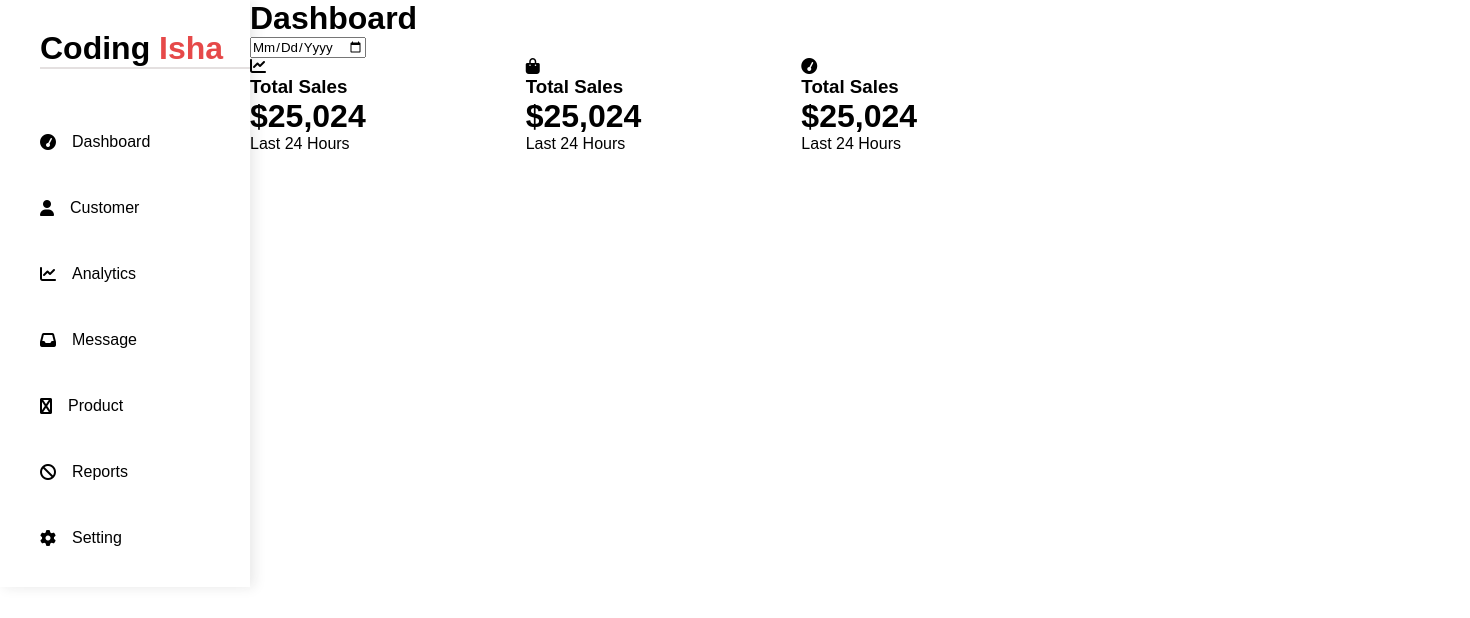
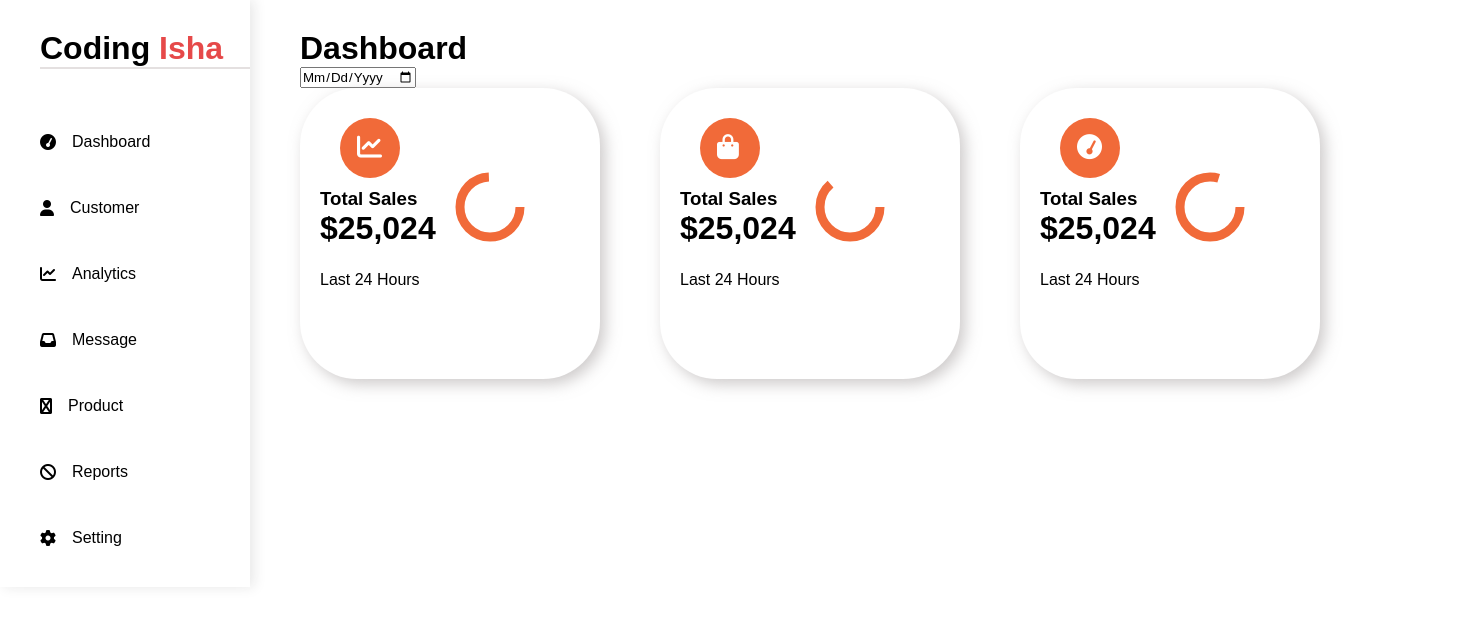
Before and after one commit to TechCharlie0/40-daysJS, a plain HTML site: page day 16/index.html in a window 1280 px wide. Shown: the whole page, 1470 px wide, since content can reach past the window. Drawn offline with Linux system fonts and the light colour scheme.

Commit message:
done dashboard

```diff
--- a/day 16/index.html
+++ b/day 16/index.html
@@ -13,6 +13,7 @@
       referrerpolicy="no-referrer"
     />
   </head>
+
   <body>
     <div class="whole-left">
       <div class="left">
@@ -47,21 +48,48 @@
         </div>
         <div class="justify-content-box">
           <div class="first-box">
-            <i class="fa fa-line-chart" aria-hidden="true"> </i>
+            <div class="first-icon">
+              <i class="fa fa-line-chart fa-2x" aria-hidden="true"> </i>
+            </div>
+            <div class="first-text">
               <h3>total sales</h3>
               <h1>$25,024</h1>
+            </div>
+            <div class="progress">
+              <svg>
+                <circle r="30" cy=" 40" cx="40"></circle>
+              </svg>
+            </div>
             <p>last 24 hours</p>
           </div>
           <div class="second-box">
+            <div class="second-icon">
               <i class="fa fa-shopping-bag" aria-hidden="true"></i>
+            </div>
+            <div class="second-text">
               <h3>total sales</h3>
               <h1>$25,024</h1>
+            </div>
+            <div class="progress">
+              <svg>
+                <circle r="30" cy=" 40" cx="40"></circle>
+              </svg>
+            </div>
             <p>last 24 hours</p>
           </div>
           <div class="third-box">
+            <div class="third-icon">
               <i class="fa fa-tachometer" aria-hidden="true"></i>
+            </div>
+            <div class="third-text">
               <h3>total sales</h3>
               <h1>$25,024</h1>
+            </div>
+            <div class="progress">
+              <svg>
+                <circle r="30" cy=" 40" cx="40"></circle>
+              </svg>
+            </div>
             <p>last 24 hours</p>
           </div>
         </div>
--- a/day 16/style.css
+++ b/day 16/style.css
@@ -61,10 +61,153 @@ body {
     transition: 2s;
 }
 
+.main-container {
+    padding: 30px 50px;
+}
+
 .justify-content-box {
     display: flex;
-    justify-content: space-around;
+    justify-content: space-evenly;
     flex-direction: row;
     align-items: center;
-    gap: 10rem;
+    gap: 60px;
 }
+
+.first-box {
+    box-shadow: 5px 5px 15px rgba(155, 149, 149, 0.5);
+    border-radius: 57px;
+}
+
+.first-box .first-icon {
+    position: relative;
+    left: 40px;
+    top: 30px;
+}
+
+.first-box .first-text {
+    position: relative;
+    top: 40px;
+    left: 20px;
+}
+
+.first-box p {
+    position: relative;
+    bottom: 90px;
+    left: 20px
+}
+
+.second-box {
+    box-shadow: 5px 5px 15px rgba(155, 149, 149, 0.5);
+    border-radius: 57px;
+
+}
+
+.second-box .second-icon {
+    position: relative;
+    left: 40px;
+    top: 30px;
+}
+
+.second-box .second-text {
+    position: relative;
+    top: 40px;
+    left: 20px;
+}
+
+.second-box p {
+    position: relative;
+    bottom: 90px;
+    left: 20px
+}
+
+.third-box {
+    box-shadow: 5px 5px 15px rgba(155, 149, 149, 0.5);
+    border-radius: 57px;
+}
+
+.third-box .third-icon {
+    position: relative;
+    left: 40px;
+    top: 30px;
+}
+
+.third-box .third-text {
+    position: relative;
+    top: 40px;
+    left: 20px;
+}
+
+.third-box p {
+    position: relative;
+    bottom: 90px;
+    left: 20px
+}
+
+.first-box .first-icon i {
+    background-color: rgb(241, 106, 57);
+    width: 60px;
+    border-radius: 50%;
+    height: 60px;
+    padding: 17px;
+}
+
+.first-icon i {
+    color: white;
+    font-size: 25px;
+}
+
+.second-box .second-icon i {
+    background-color: rgb(241, 106, 57);
+    width: 60px;
+    border-radius: 50%;
+    height: 60px;
+    padding: 17px;
+}
+
+.second-icon i {
+    color: white;
+    font-size: 25px;
+}
+
+.third-box .third-icon i {
+    background-color: rgb(241, 106, 57);
+    width: 60px;
+    border-radius: 50%;
+    height: 60px;
+    padding: 17px;
+}
+
+.third-icon i {
+    color: white;
+    font-size: 25px;
+}
+
+.main-container .progress svg circle {
+    fill: none;
+    stroke: rgb(197, 197, 206);
+    transform: rotate(270, 80, 80);
+    stroke-width: 9;
+    stroke: rgb(241, 106, 57);
+    ;
+}
+
+.main-container .progress {
+    position: relative;
+    left: 150px;
+    bottom: 40px;
+}
+
+.main-container .first-box svg circle {
+    stroke-dashoffset: 10;
+    stroke-dasharray: 150;
+}
+
+.main-container .second-box svg circle {
+    stroke-dashoffset: 0;
+    stroke-dasharray: 120;
+}
+
+.main-container .third-box svg circle {
+    stroke-dashoffset: 0;
+    stroke-dasharray: 150;
+}
```
Lines whose indentation alone changed are shown as unchanged.
